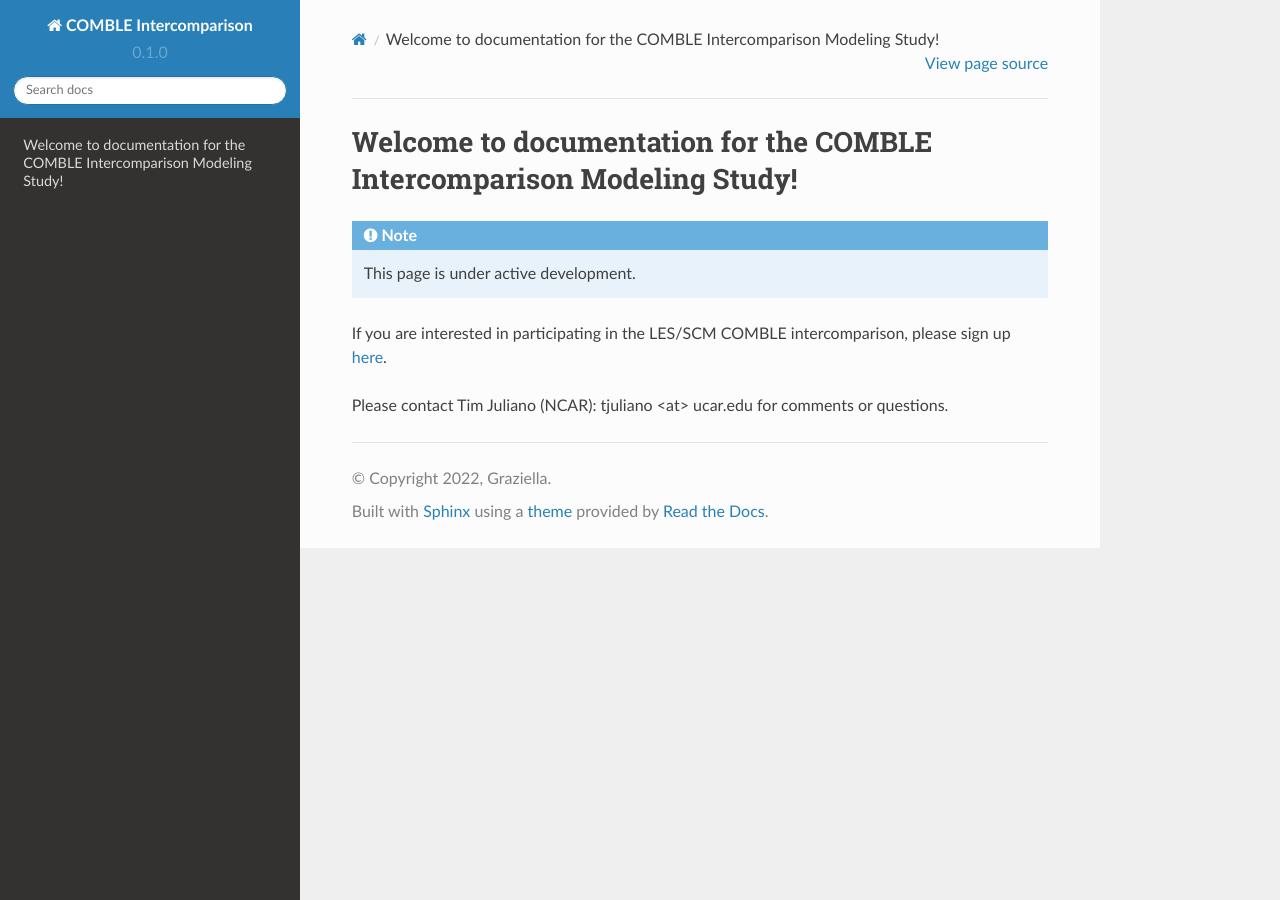
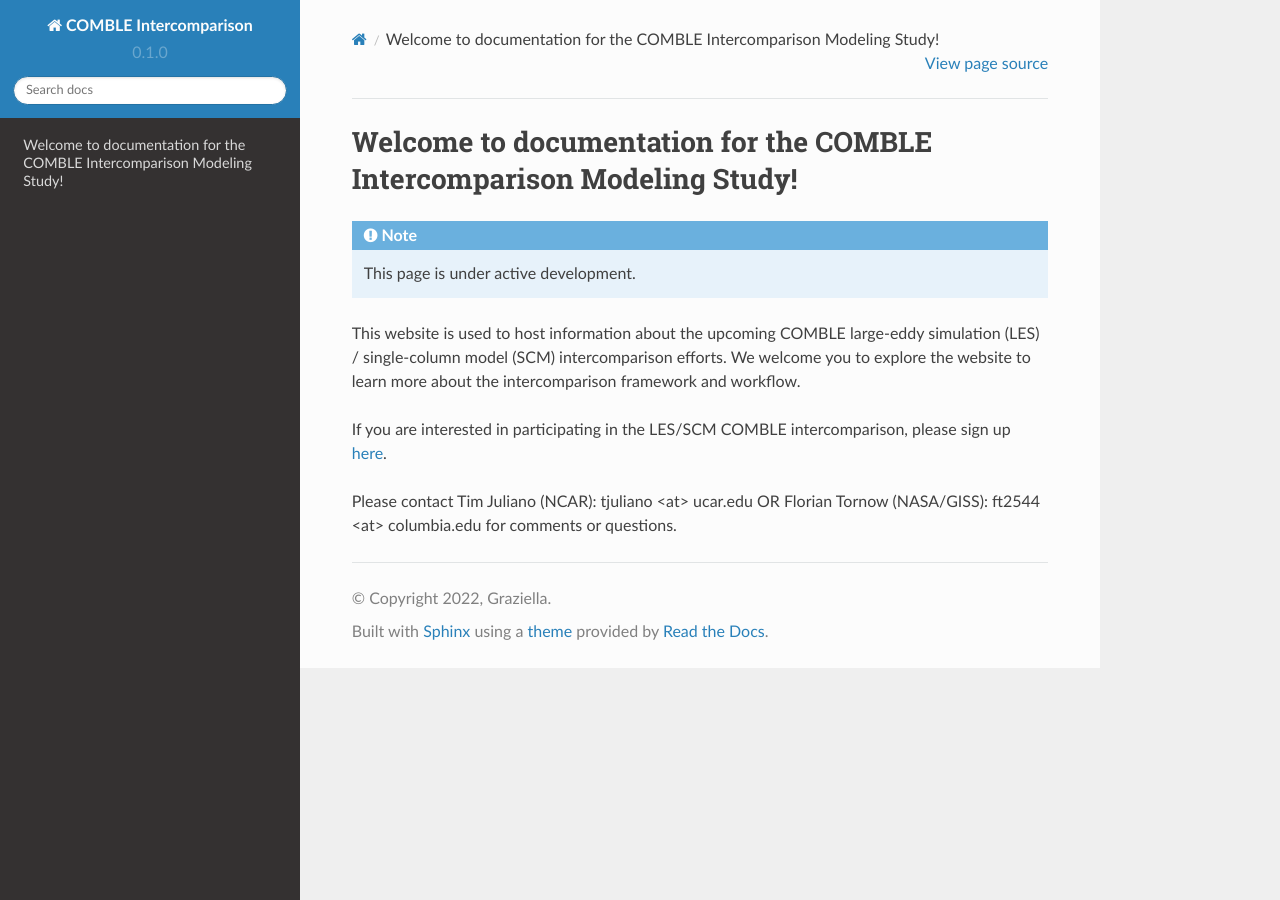
Before and after one commit to NCAR/COMBLE-Intercomparison, a Sphinx documentation site: the page built from docs/source/index.rst, in a window 1280 px wide. Built offline with Sphinx 7.4.7 and the Read the Docs theme 2.0.0, drawn with Linux system fonts in a browser that asks for light colours.

Commit message:
Update index.rst

```diff
--- a/docs/source/index.rst
+++ b/docs/source/index.rst
@@ -5,6 +5,8 @@ Welcome to documentation for the COMBLE Intercomparison Modeling Study!
 
    This page is under active development.
 
+This website is used to host information about the upcoming COMBLE large-eddy simulation (LES) / single-column model (SCM) intercomparison efforts. We welcome you to explore the website to learn more about the intercomparison framework and workflow.
+
 If you are interested in participating in the LES/SCM COMBLE intercomparison, please sign up `here <https://docs.google.com/spreadsheets/d/1h0BDDCCJTfIsdvHHNFyA17bpsNAL7405GG69IkC8qJs/edit?usp=sharing>`_.
 
-Please contact Tim Juliano (NCAR): tjuliano <at> ucar.edu for comments or questions.
+Please contact Tim Juliano (NCAR): tjuliano <at> ucar.edu OR Florian Tornow (NASA/GISS): ft2544 <at> columbia.edu for comments or questions.
```
